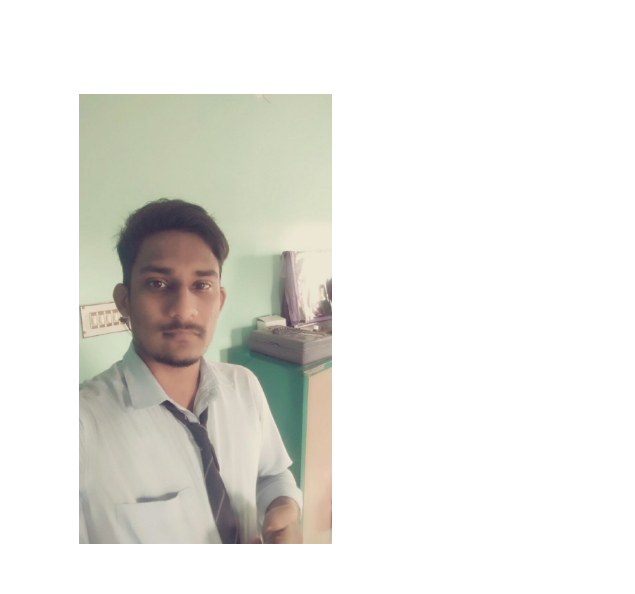
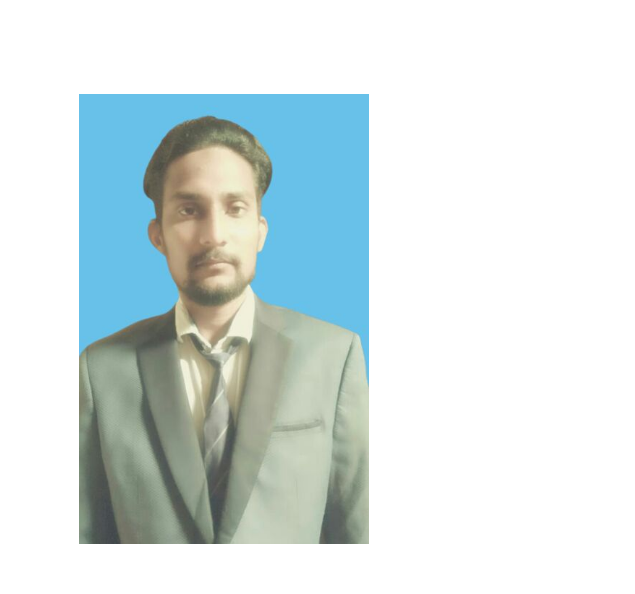
Before and after one commit to imranah10/My-owsm-Portfolio, a plain HTML site: page index.html in a window 1280 px wide. Shown: the part 730-1324 px from the top of the page, 0-635 px from the left. Drawn offline with nearby package versions, Linux system fonts and the light colour scheme.

Commit message:
Update index.html

```diff
--- a/index.html
+++ b/index.html
@@ -84,7 +84,7 @@
       <section id="about" class="about">
         <div class="container flex items-center about-inner-wrap">
           <div class="flex-1">
-            <img class="about-me-img" src="./images/imran1.jpg" alt="" />
+            <img class="about-me-img" src="./images/imran.jpg" alt="" />
           </div>
           <div class="flex-1 right">
             <h1>About <span>Me</span></h1>
```
